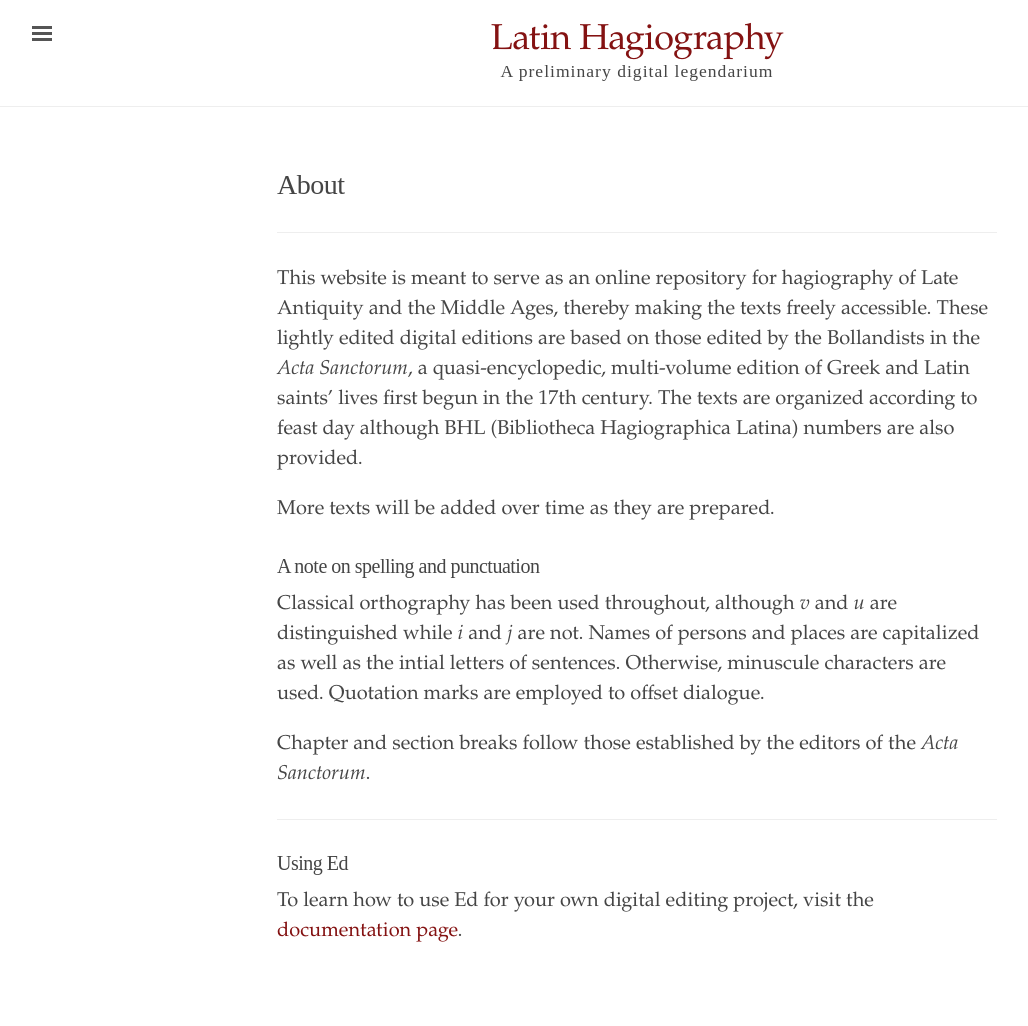
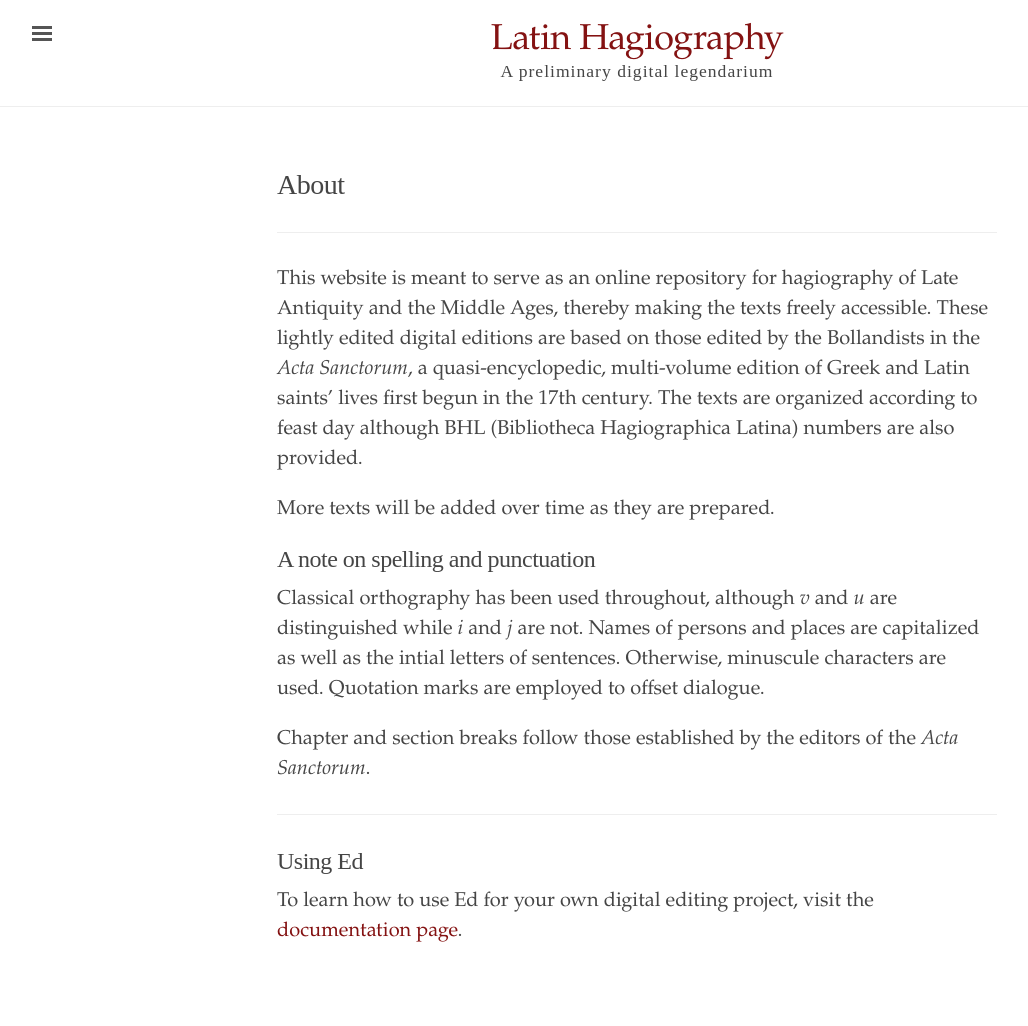
Before and after one commit to cjkoepke1/latin-hagiography, a Jekyll site: the page built from about.md, in a window 1280 px wide. Shown: the whole page, without its empty margins (3-1031 px from the left). Built offline with Jekyll 4.4.1, drawn with Linux system fonts in a browser that asks for light colours.

Commit message:
change header level

```diff
--- a/about.md
+++ b/about.md
@@ -9,7 +9,7 @@ This website is meant to serve as an online repository for hagiography of Late A
 
 More texts will be added over time as they are prepared.
 
-### A note on spelling and punctuation
+## A note on spelling and punctuation
 
 Classical orthography has been used throughout, although *v* and *u* are distinguished while *i* and *j* are not. Names of persons and places are capitalized as well as the intial letters of sentences. Otherwise, minuscule characters are used. Quotation marks are employed to offset dialogue.
 
@@ -17,7 +17,7 @@ Chapter and section breaks follow those established by the editors of the *Acta
 
 ---
 
-### Using Ed
+## Using Ed
 
 To learn how to use Ed for your own digital editing project, visit the
 [documentation page](http://minicomp.github.io/ed/documentation).
```
